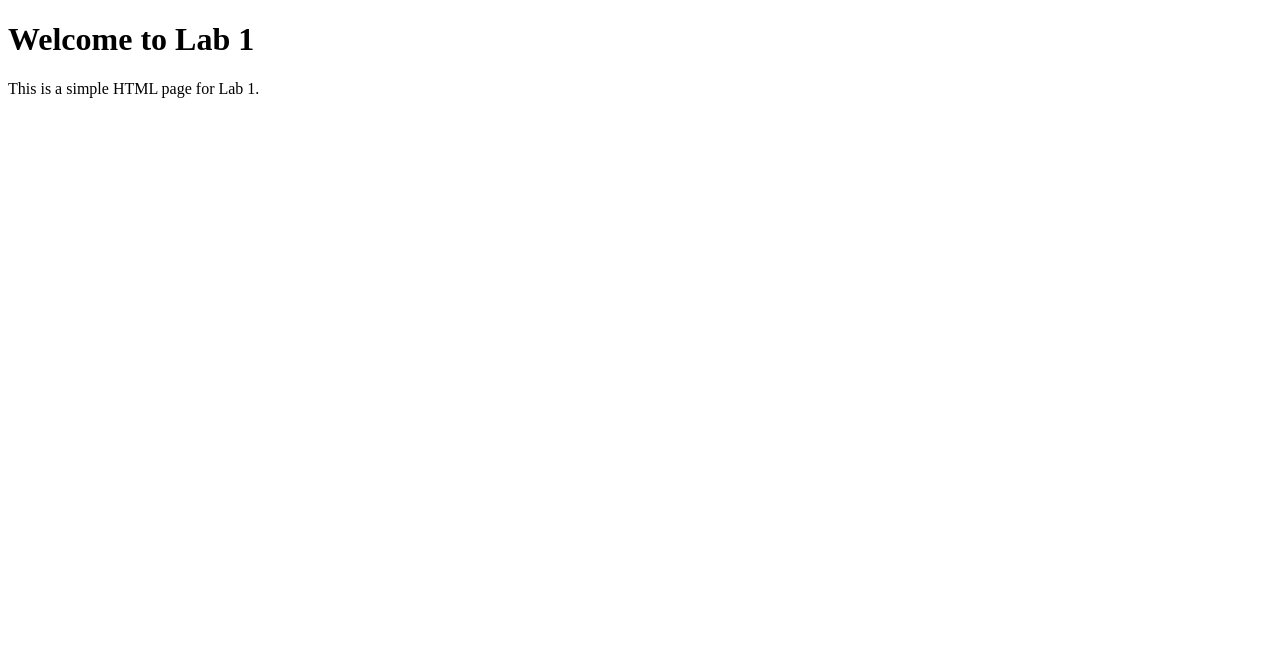
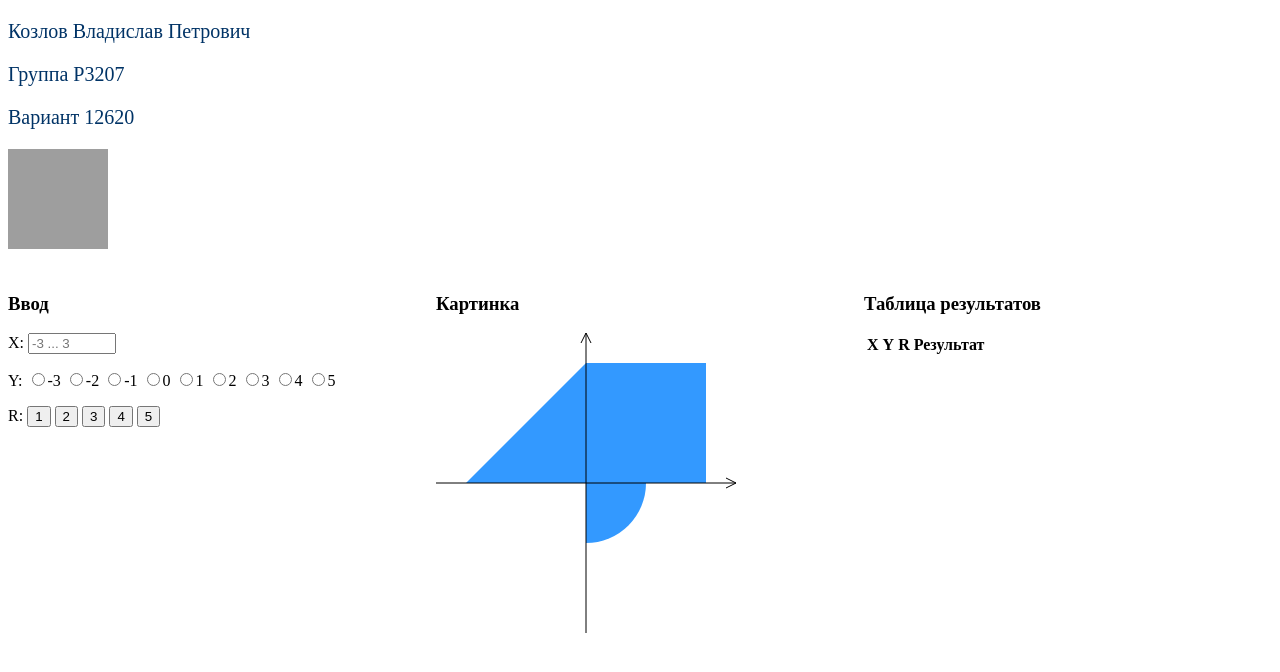
Before and after one commit to ledxdd/web_lab1, a plain HTML site: page index.html in a window 1280 px wide. Drawn offline with Linux system fonts and the light colour scheme; grey boxes are pictures that could not be loaded.

Commit message:
BAZA GOYDA SDELANA OSTALSYA JS JS JS

```diff
--- a/index.html
+++ b/index.html
@@ -1,13 +1,144 @@
 <!DOCTYPE html>
-<html lang="en">
+<html lang="ru">
 <head>
     <meta charset="UTF-8">
     <meta name="viewport" content="width=device-width, initial-scale=1.0">
-    <title>Document</title>
+    <title>Лабораторная работа 1</title>
+    <style>
+        .shapka {
+            font-family: serif;
+            font-size: 20px;
+            color: #003366;
+            margin-bottom: 20px;
+        }
+
+        .main-container {
+            display: flex;
+            justify-content: space-between;
+            align-items: flex-start;
+            gap: 20px;
+        }
+
+        .column {
+            flex: 1;
+        }
+    </style>
 </head>
 <body>
-    <div class="container">
-        <h1>Welcome to Lab 1</h1>
-        <p>This is a simple HTML page for Lab 1.</p>
+
+    <header class="shapka">
+        <p>Козлов Владислав Петрович</p>
+        <p>Группа Р3207</p>
+        <p>Вариант 12620</p>
+        <img src="https://i.pinimg.com/736x/05/5e/31/055e316189a49c2829830164a66b0d53.jpg" width=100, height=100>
+    </header>
+
+    <div class="main-container">
+
+        <div class="column">
+            <h3>Ввод</h3>
+            <p>
+                X: <input type="text" placeholder="-3 ... 3" style="width: 80px;">
+            </p>
+            <p>Y:
+                <input type="radio" name="y_val" value="-3">-3
+                <input type="radio" name="y_val" value="-2">-2
+                <input type="radio" name="y_val" value="-1">-1
+                <input type="radio" name="y_val" value="0">0
+                <input type="radio" name="y_val" value="1">1
+                <input type="radio" name="y_val" value="2">2
+                <input type="radio" name="y_val" value="3">3
+                <input type="radio" name="y_val" value="4">4
+                <input type="radio" name="y_val" value="5">5
+            </p>
+            <p>
+                R:
+                <button type="button">1</button>
+                <button type="button">2</button>
+                <button type="button">3</button>
+                <button type="button">4</button>
+                <button type="button">5</button>
+            </p>
+        </div>
+
+        <div class="column">
+            <h3>Картинка</h3>
+            <canvas id="canvas" width="300" height="300"></canvas>
+
+            <script>
+            const canvas = document.getElementById('canvas');
+            const ctx = canvas.getContext('2d');
+
+            const width = canvas.width;
+            const height = canvas.height;
+            const centerX = width / 2;
+            const centerY = height / 2;
+            const tickLength = 4;
+            const R = 120;
+
+            ctx.fillStyle = '#3399ff';
+
+            ctx.fillRect(centerX, centerY - R, R, R);
+
+            ctx.beginPath();
+            ctx.moveTo(centerX, centerY);
+            ctx.lineTo(centerX - R, centerY);
+            ctx.lineTo(centerX, centerY - R);
+            ctx.closePath();
+            ctx.fill();
+
+            ctx.beginPath();
+            ctx.moveTo(centerX, centerY);
+
+            ctx.arc(centerX, centerY, R / 2, 0, Math.PI / 2);
+            ctx.closePath();
+            ctx.fill();
+
+            ctx.strokeStyle = '#000';
+            ctx.lineWidth = 1;
+            ctx.fillStyle = '#000';
+
+            ctx.beginPath();
+
+            ctx.moveTo(0, centerY);
+            ctx.lineTo(width, centerY);
+
+            ctx.moveTo(width - 10, centerY - 5);
+            ctx.lineTo(width, centerY);
+            ctx.lineTo(width - 10, centerY + 5);
+
+            ctx.moveTo(centerX, height);
+            ctx.lineTo(centerX, 0);
+
+            ctx.moveTo(centerX - 5, 10);
+            ctx.lineTo(centerX, 0);
+            ctx.lineTo(centerX + 5, 10);
+
+            ctx.stroke();
+
+
+        </script>
+        </div>
+
+        <div class="column">
+            <h3> Таблица результатов </h3>
+            <table id="restable">
+                <thead>
+                    <tr>
+                        <th>X</th>
+                        <th>Y</th>
+                        <th>R</th>
+                        <th>Результат</th>
+                    </tr>
+                </thead>
+
+                <tbody>
+
+            </table>
+
+        </div>
+
+    </div>
+
 </body>
 </html>
```
